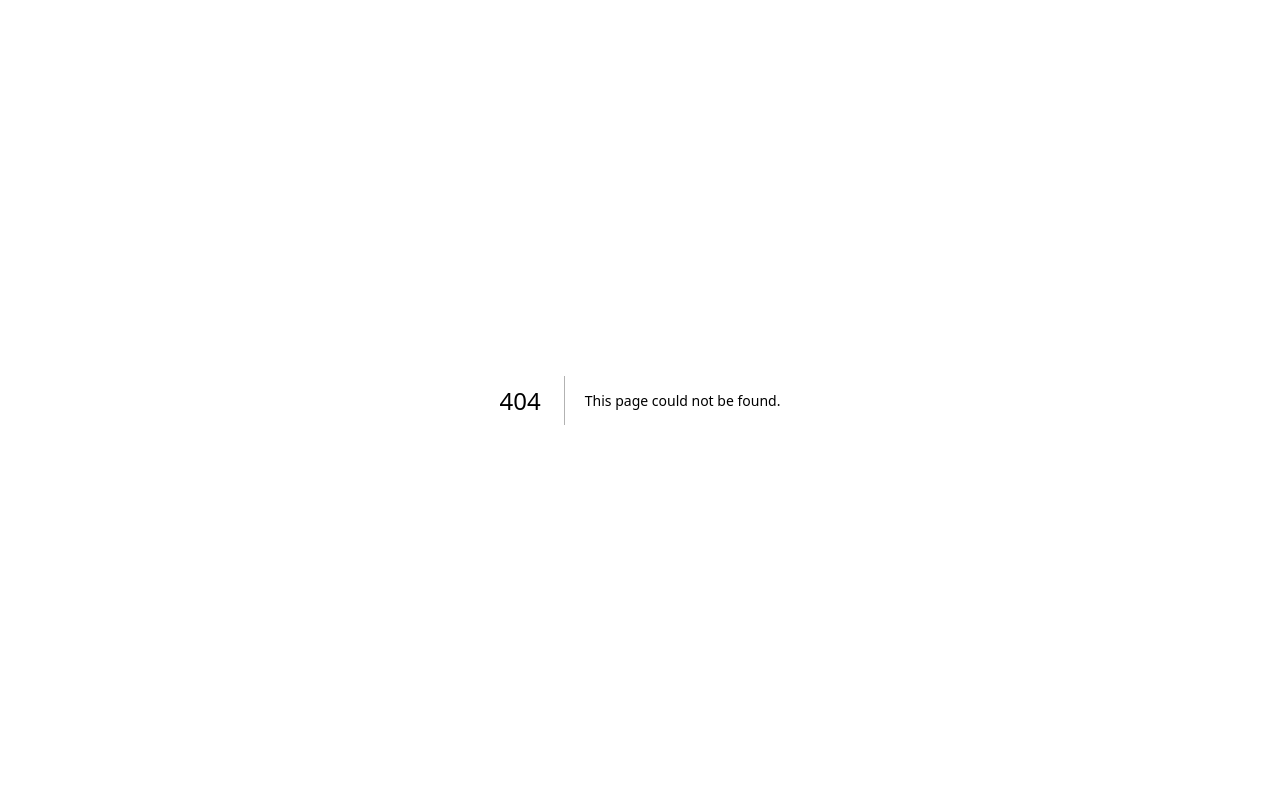
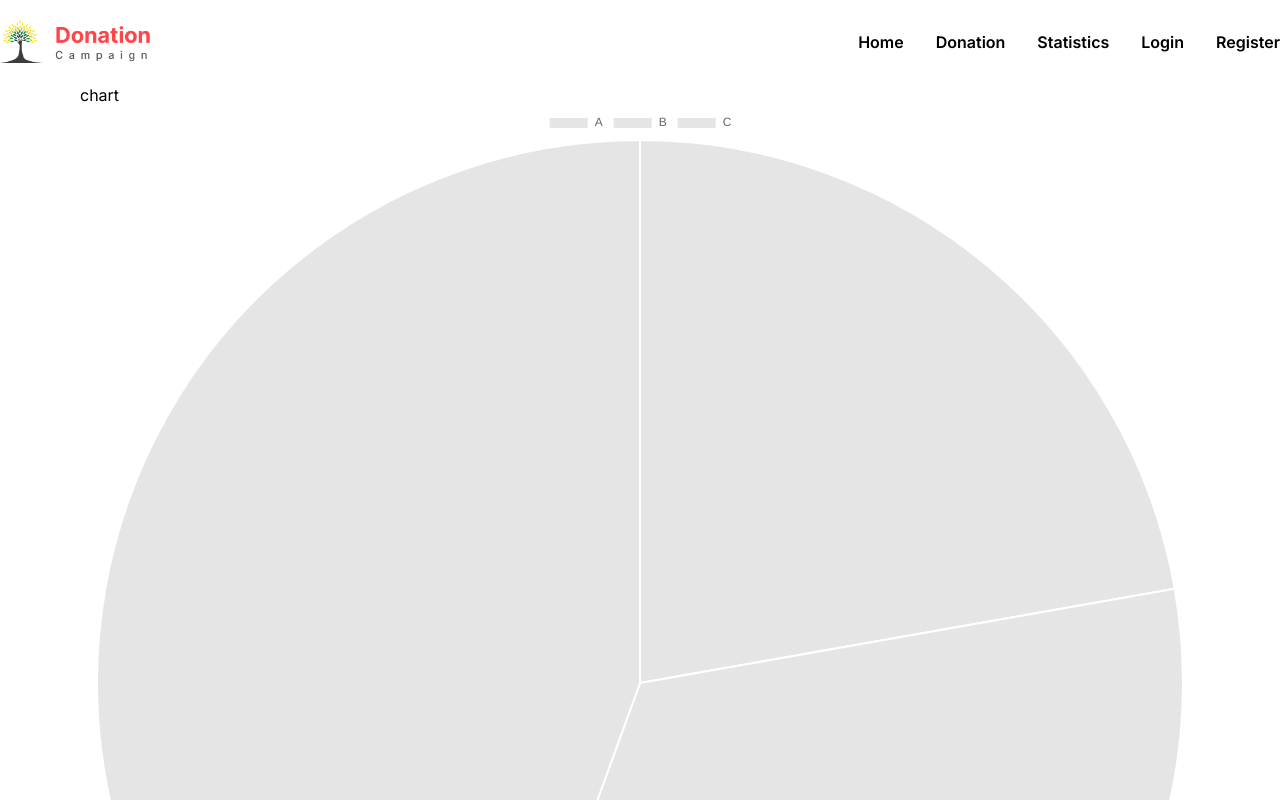
Before and after one commit to ArkoRoyBadhon/donation-client, a Next.js app: page /statistics in a window 1280 px wide. Before the commit this address had no page. Shown: the top 800 px of the page. Built offline with nearby package versions, Linux system fonts and the light colour scheme; no server answers.

Commit message:
pie chart setup and page create

```diff
--- a/package.json
+++ b/package.json
@@ -10,10 +10,12 @@
   },
   "dependencies": {
     "@reduxjs/toolkit": "^2.1.0",
+    "chart.js": "^4.4.1",
     "jwt-decode": "^4.0.0",
     "next": "14.1.0",
     "next-auth": "^4.24.5",
     "react": "^18",
+    "react-chartjs-2": "^5.2.0",
     "react-dom": "^18",
     "react-hook-form": "^7.50.1",
     "react-icons": "^5.0.1",
--- /dev/null
+++ b/src/app/(pages)/(other)/statistics/page.tsx
@@ -0,0 +1,11 @@
+import ChartElem from "@/components/ui/chart";
+
+const StatisticsPage = () => {
+    return (
+        <div>
+            <ChartElem />
+        </div>
+    );
+};
+
+export default StatisticsPage;
--- a/src/components/shared/navbar.tsx
+++ b/src/components/shared/navbar.tsx
@@ -51,7 +51,7 @@ const Navbar = () => {
               <Link href="/donation">Donation</Link>
             </li>
             <li className="">
-              <Link href="/">Statistics</Link>
+              <Link href="/statistics">Statistics</Link>
             </li>
             {session?.user?.email || userData?.data?.email ? (
               <>
--- /dev/null
+++ b/src/components/ui/chart.tsx
@@ -0,0 +1,37 @@
+"use client";
+import { ArcElement, BarElement, CategoryScale, Chart as ChartJS, Legend,LinearScale,PieController,Tooltip } from "chart.js";
+import { Bar, Pie } from "react-chartjs-2";
+
+
+ChartJS.register(
+    BarElement,
+    // PieController,
+    Tooltip,
+    Legend,
+    CategoryScale,
+    LinearScale,
+    ArcElement
+)
+
+const ChartElem = () => {
+
+
+  return (
+    <div className="px-20">
+      chart
+      <Pie
+        data={{
+          labels: ["A", "B", "C"],
+          datasets: [
+            {
+              label: "total",
+              data: [200, 300, 400],
+            },
+          ],
+        }}
+      />
+    </div>
+  );
+};
+
+export default ChartElem;
```
Also changed, not shown: 1 other file (tests, documents, lock files or other folders).
